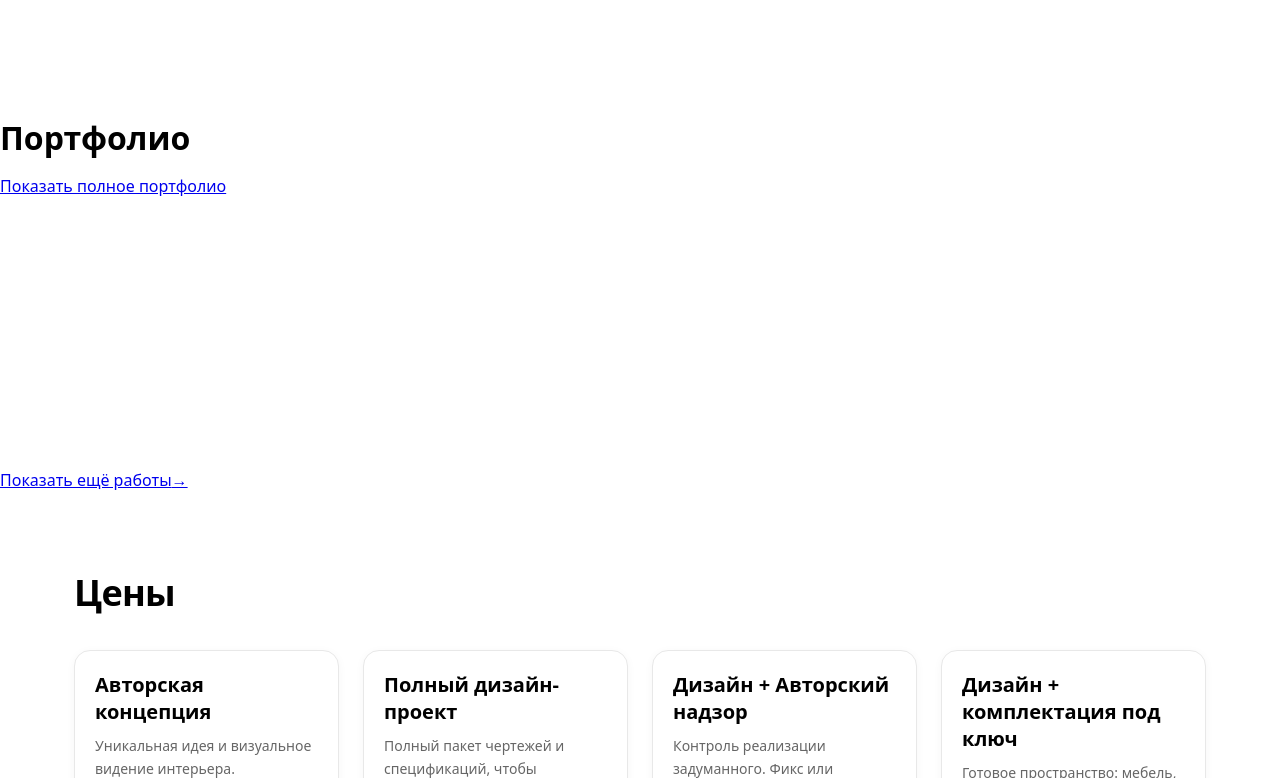
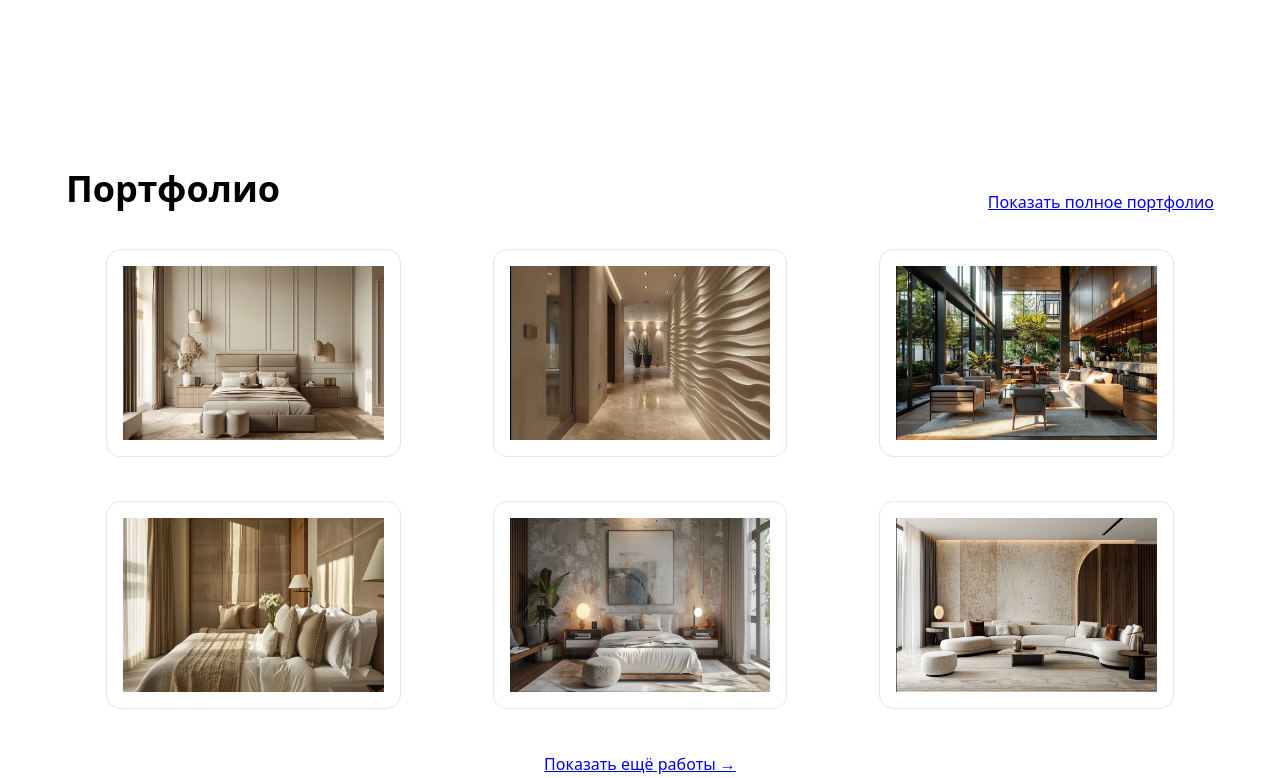
Before and after one commit to ankakisis-cloud/lavea-site, a Next.js app: page / in a window 1280 px wide. Shown: the part 802-1580 px from the top of the page. Built offline with nearby package versions, Linux system fonts and the light colour scheme.

Commit message:
Update PortfolioPreview.js

```diff
--- a/components/PortfolioPreview.js
+++ b/components/PortfolioPreview.js
@@ -14,53 +14,49 @@ const previewImages = [
 
 export default function PortfolioPreview() {
   return (
-    <section className="mx-auto max-w-7xl px-4 sm:px-6 lg:px-8 py-12 md:py-16">
-      {/* Заголовок и линк сверху */}
-      <div className="flex items-end justify-between mb-6 md:mb-8">
-        <h2 className="text-3xl md:text-4xl font-semibold tracking-tight">Портфолио</h2>
-
-        <Link
-          href="/portfolio"
-          className="text-sm underline underline-offset-4 hover:opacity-70 transition"
-        >
-          Показать полное портфолио
-        </Link>
+    <section className="wrap">
+      <div className="head">
+        <h2>Портфолио</h2>
+        <Link href="/portfolio" className="link">Показать полное портфолио</Link>
       </div>
 
-      {/* Сетка 3×2 как на референсе */}
-      <div className="grid grid-cols-1 sm:grid-cols-2 lg:grid-cols-3 gap-2 md:gap-3">
+      <div className="grid">
         {previewImages.map((src, i) => (
-          <figure
-            key={i}
-            className="group relative overflow-hidden rounded-xl"
-          >
-            {/* блок для соотношения сторон 3:2 */}
-            <div className="relative w-full pt-[66%]">
-              <Image
-                src={src}
-                alt={`Проект ${i + 1}`}
-                fill
-                className="absolute inset-0 h-full w-full object-cover transition-transform duration-500 group-hover:scale-105"
-                sizes="(min-width:1024px) 33vw, (min-width:640px) 50vw, 100vw"
-                priority={i < 3}
-              />
-              {/* лёгкое затемнение при наведении — добавляет «премиум» ощущение */}
-              <div className="absolute inset-0 bg-black/0 group-hover:bg-black/5 transition-colors duration-500" />
+          <figure key={i} className="card">
+            <div className="ratio">
+              <Image src={src} alt={`Проект ${i + 1}`} fill className="img" priority={i < 3}/>
             </div>
           </figure>
         ))}
       </div>
 
-      {/* Кнопка по центру в стиле референса */}
-      <div className="mt-8 md:mt-10 text-center">
-        <Link
-          href="/portfolio"
-          className="inline-flex items-center gap-2 px-6 py-3 rounded-full border border-[#C8A96A] text-[#C8A96A] text-sm md:text-base tracking-wide hover:bg-[#C8A96A] hover:text-white transition"
-        >
-          Показать ещё работы
-          <span aria-hidden>→</span>
+      <div className="cta">
+        <Link href="/portfolio" className="button">
+          Показать ещё работы →
         </Link>
       </div>
+
+      <style jsx>{`
+        .wrap { max-width: 1180px; margin: 0 auto; padding: 48px 16px; }
+        .head { display:flex; align-items:flex-end; justify-content:space-between; margin-bottom: 20px; }
+        .head h2 { font-size: 36px; font-weight: 600; margin:0; }
+        .link { font-size:14px; text-decoration: underline; color:#111; }
+        .grid { display:grid; grid-template-columns:1fr; gap:12px; }
+        @media (min-width:640px){ .grid{ grid-template-columns:repeat(2,1fr);} }
+        @media (min-width:1024px){ .grid{ grid-template-columns:repeat(3,1fr);} }
+        .card { position:relative; overflow:hidden; border-radius:14px; }
+        .ratio { position:relative; width:100%; padding-top:66.66%; } /* 3:2 */
+        .img { object-fit:cover; transition: transform .5s ease; }
+        .card:hover .img { transform: scale(1.05); }
+        .cta { text-align:center; margin-top:28px; }
+        .button {
+          display:inline-flex; align-items:center; gap:8px;
+          padding:12px 22px; border-radius:999px;
+          border:1px solid #C8A96A; color:#C8A96A; font-weight:500;
+          transition: background .2s ease, color .2s ease;
+        }
+        .button:hover { background:#C8A96A; color:#fff; }
+      `}</style>
     </section>
   );
 }
```
